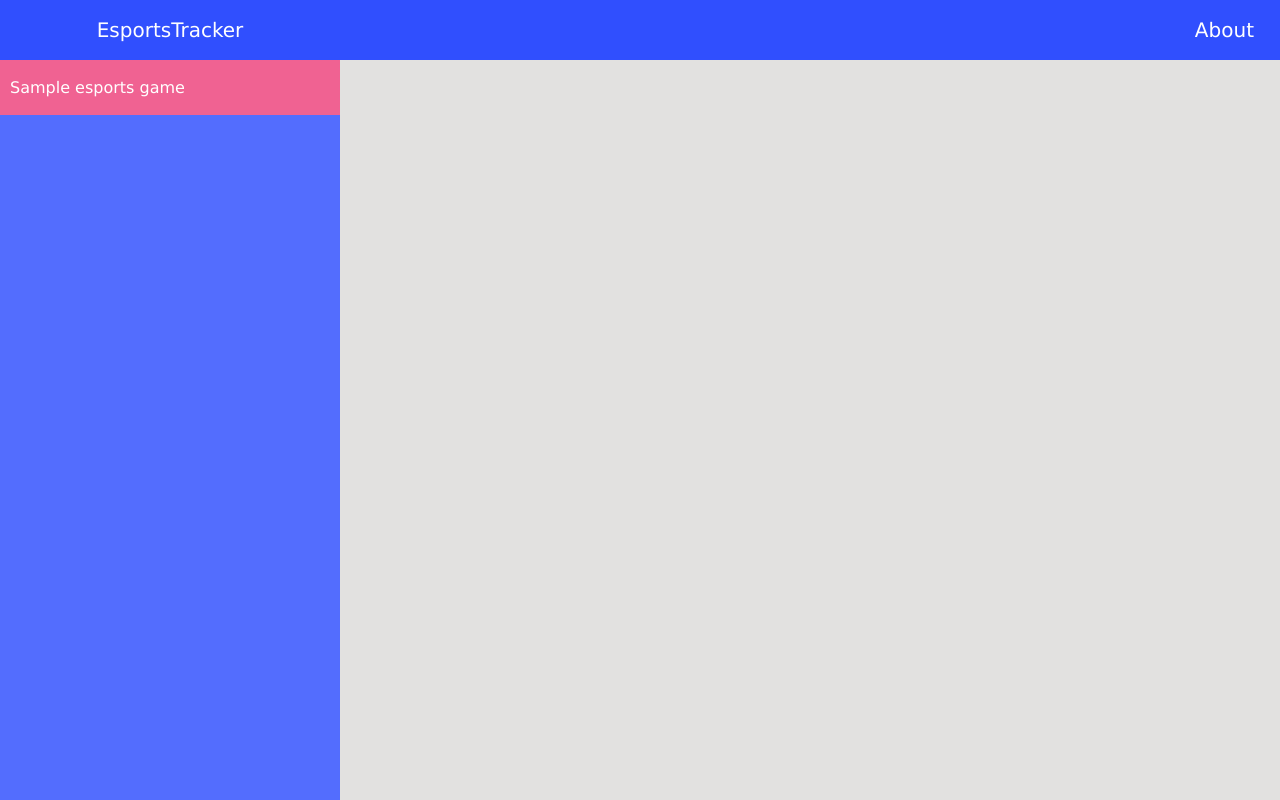
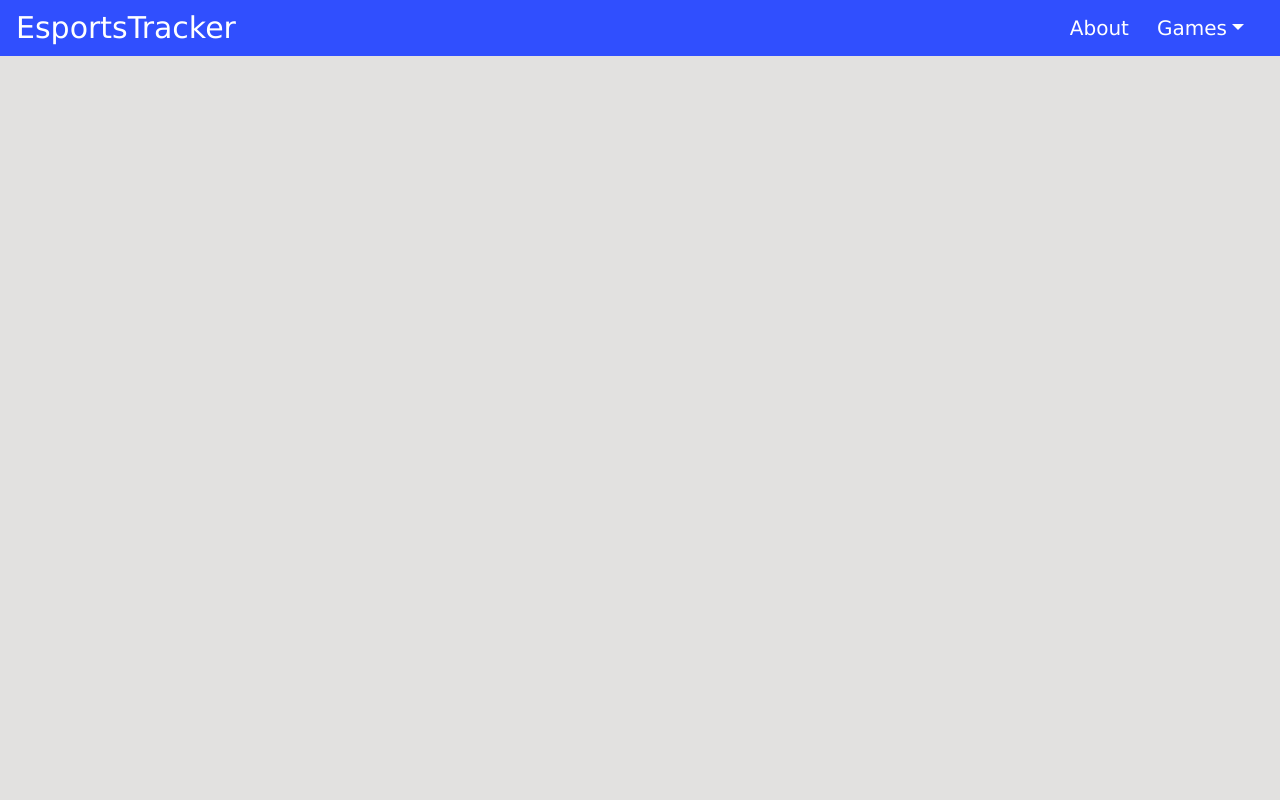
Before and after one commit to RowanMeara/EsportsTracker, a Node server app: template web/views/layout.pug in a window 1280 px wide. Run offline with Node 20, Linux system fonts and the light colour scheme; the template is opened without the code that fills it: most values are stand-ins (such as "Sample title", 1, 10 or a date in 2020); style sheets or scripts are compiled from the project's sources; some libraries are stand-ins or nearby versions.

Commit message:
Beginning the improved frontend design.

```diff
--- a/web/assets/stylesheets/style.sass
+++ b/web/assets/stylesheets/style.sass
@@ -53,9 +53,6 @@ i
     text-align: center
     font-size: 12px
 
-
-
-
 .pi-graph
   padding-top: 71%
 
@@ -81,7 +78,6 @@ i
 .navbar-default
   background-color: $brand-color
   border-radius: 0
-  height: 60px
   top: 0
   border: 0
   a.navbar-brand
@@ -89,7 +85,6 @@ i
     color: $white
     font-size: 30px
     line-height: 30px
-    display: block
     text-align: center
     vertical-align: middle
   a.navbar-brand:hover
@@ -98,79 +93,29 @@ i
   a.navbar-brand:focus
     color: $white
 
+.container-fluid
+  max-width: 1600px
+
 #topnav
   color: $menu-color
-  a
+  li.nav-item
     color: $white
-    margin-right: 10px
+    margin-right: 20px
+    vertical-align: middle
+  a.nav-link
+    color: $white
+    display: inline
+  .fa-bars
+    color: $white
 
 table.display.table
   width: 100%
   font-size: 13px
 
-.nav-side-menu
-  overflow: auto
-  font-size: 12px
-  font-weight: 200
-  background-color: $menu-color
-  position: fixed
-  top: 0
-  width: $sidebar-width
-  height: 100%
-  color: $white
-  .brand
-    background-color: $brand-color
-    color: $white
-    line-height: 60px
-    display: block
-    text-align: center
-    font-size: 20px
-  .toggle-btn
-    display: none
-  ul, li
-    list-style: none
-    padding: 0
-    font-size: 16px
-    opacity: 1
-    font-weight: 200
-    line-height: 35px
-    cursor: pointer
-    a
-      display: list-item
-      padding: 10px
-      color: $white
-    .active
-
-      background-color: $menu-color-active
-
-
-//.nav-side-menu
-  ul :not(collapsed) .arrow:before, li :not(collapsed) .arrow:before
-    content: "\f078"
-    display: inline-block
-    padding-left: 10px
-    padding-right: 10px
-    vertical-align: middle
-    float: right
 #main
   padding: 10px
 
 @media (max-width: 767px)
-  .nav-side-menu
-    position: relative
-    width: 100%
-    margin-bottom: 10px
-    .toggle-btn
-      display: block
-      cursor: pointer
-      position: absolute
-      right: 10px
-      top: 10px
-      z-index: 10 !important
-      padding: 3px
-      color: $white
-      width: 40px
-      text-align: center
   .brand
     text-align: left !important
     font-size: 22px
@@ -181,11 +126,6 @@ table.display.table
   #time_period_btn
     font-size: 12px
 @media (min-width: 767px)
-  .nav-side-menu .menu-list .menu-content
-    display: block
-  #main
-    width: calc(100% - #{$sidebar-width})
-    float: right
   .line-graph
     padding-top: 55%
   #time_period_btn
--- a/web/views/layout.pug
+++ b/web/views/layout.pug
@@ -2,14 +2,13 @@ doctype html
 html(class='mdc-typography')
   head
     meta(charset='utf-8')
-    meta(name='viewport' content='width=device-width, initial-scale=1')
+    //meta(name='viewport', content='width=device-width, initial-scale=1, shrink-to-fit=no')
     meta(name='description' content='Esports analytics and statistics drawn from Twitch and YouTube.')
     meta(name='keywords' content='esports,analytics,market research,twitch,youtube')
     link(rel='stylesheet' href='/webpack/style.css')
     title= title
   body
     include navbar
-    include sidenav
     script(src='/webpack/commons.js')
     main
       block content
--- a/web/views/navbar.pug
+++ b/web/views/navbar.pug
@@ -1,4 +1,18 @@
-nav.navbar.navbar-default(id='topnav')
-  ul.navbar-nav.ml-auto
-    li.nav-item
-      a.nav-link(href='https://github.com/RowanMeara/EsportsTracker') About
+nav.navbar.navbar-expand-md.navbar-default(id='topnav')
+  a.navbar-brand(href='/') EsportsTracker
+  button.navbar-toggler.fa.fa-bars.fa-2x.toggle-btn(type='button', data-toggle='collapse', data-target='#navbarNav', aria-controls='navbarNav', aria-expanded='false', aria-label='Toggle navigation')
+  .collapse.navbar-collapse(id='navbarNav')
+    ul.navbar-nav.ml-auto
+      li.nav-item
+        a.nav-link(href='https://github.com/RowanMeara/EsportsTracker')
+          | About
+          span.sr-only (current)
+      li.nav-item.dropdown
+        a#gameDropdown.dropdown-toggle(data-toggle='dropdown', aria-hospopup='true,' data-target='#menu-content')
+          | Games
+        .dropdown-menu.dropdown-menu-right(aria-labelledby='gameDropdown')
+          each game in esportsGames
+            if game.game_id === gameID
+              a.dropdown-item.active(href='/game/' + game.game_id)= game.name
+            else
+              a.dropdown-item(href='/game/' + game.game_id)= game.name
--- a/web/views/sidenav.pug
+++ /dev/null
@@ -1,12 +0,0 @@
-.nav-side-menu
-  a(href='/' class='brand') EsportsTracker
-  i.fa.fa-bars.fa-2x.toggle-btn(data-toggle='collapse', data-target='#menu-content')
-  .menu-list
-    ul#menu-content.menu-content.collapse.out
-      each game in esportsGames
-        if game.game_id == gameID
-          li.active
-            a(href='/game/' + game.game_id)= game.name
-        else
-          li
-            a(href='/game/' + game.game_id)= game.name
--- a/web/webpack.config.js
+++ b/web/webpack.config.js
@@ -27,10 +27,10 @@ module.exports = {
       },
       {
         test: /\.woff(2)?(\?v=[0-9]\.[0-9]\.[0-9])?$/,
-        loader: 'url-loader?limit=10000000&mimetype=application/font-woff'
+        loader: 'url-loader?limit=1000000000&mimetype=application/font-woff'
       },
       { test: /\.(ttf|eot|svg)(\?v=[0-9]\.[0-9]\.[0-9])?$/,
-        loader: 'base64-inline-loader?limit=1000000&name=[name].[ext]' }
+        loader: 'base64-inline-loader?limit=1000000000&name=[name].[ext]' }
     ]
   },
   plugins: [
```
